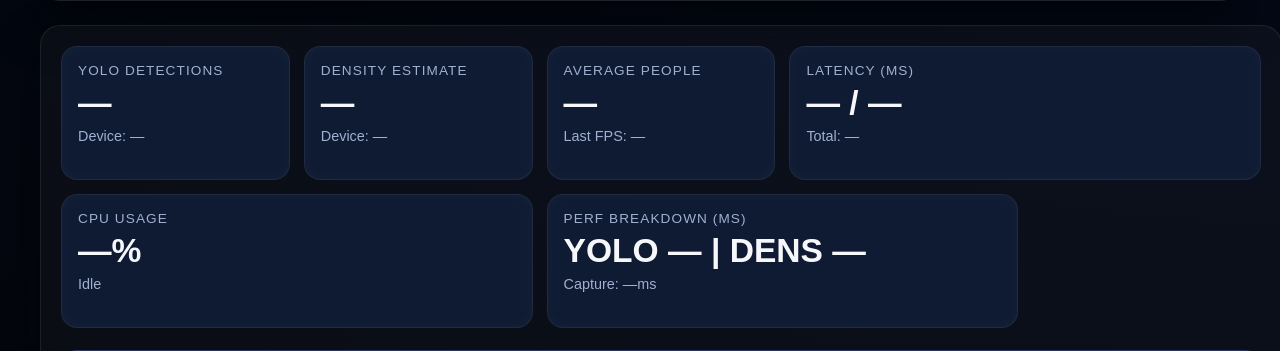
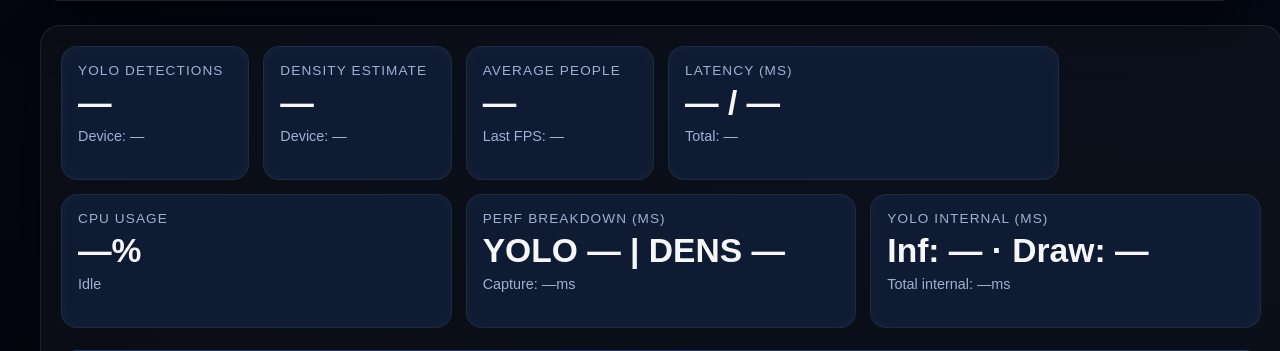
Before and after one commit to Nutz95/PeopleCounter, a Flask app: template templates/index.html in a window 1280 px wide. Shown: the part 1160-1511 px from the top of the page. Run offline with Flask 3, Linux system fonts and the light colour scheme; the template is opened without the code that fills it, so the values that code supplies are empty.

Commit message:
feat: Enhance YOLO internal performance metrics and update web UI for real-time display

```diff
--- a/camera_app_pipeline.py
+++ b/camera_app_pipeline.py
@@ -287,6 +287,7 @@ class CameraAppPipeline:
                     yolo_dev = getattr(self.yolo_counter, 'last_device', 'GPU')
                     dens_dev = getattr(self.processor, 'last_device', 'GPU')
                     yp = getattr(self.yolo_counter, 'last_perf', {}) if self.yolo_counter else {}
+                    yolo_internal = getattr(self.yolo_counter, 'last_internal', {}) if self.yolo_counter else {}
                     dp = getattr(self.processor, 'last_perf', {}) if self.processor else {}
 
                     cpu_usage = psutil.cpu_percent()
@@ -409,6 +410,9 @@ class CameraAppPipeline:
                         "yolo_pre_ms": float(yp.get('preprocess', 0) * 1000),
                         "yolo_gpu_ms": float(yp.get('infer', 0) * 1000),
                         "yolo_post_ms": float(yp.get('postprocess', 0) * 1000),
+                        "yolo_internal_inf_ms": float(yolo_internal.get('t_inf', 0) * 1000),
+                        "yolo_internal_draw_ms": float(yolo_internal.get('t_draw', 0) * 1000),
+                        "yolo_internal_total_ms": float(yolo_internal.get('total_internal', 0) * 1000),
                         "density_pre_ms": float(dp.get('preprocess', 0) * 1000),
                         "density_gpu_ms": float(dp.get('infer', 0) * 1000),
                         "density_post_ms": float(dp.get('postprocess', 0) * 1000),
--- a/static/js/app.js
+++ b/static/js/app.js
@@ -19,6 +19,8 @@ const videoHistoryList = document.getElementById('videoHistoryList');
 const historyChartShell = document.getElementById('historyChartShell');
 const historyChart = document.getElementById('historyChart');
 const historyCtx = historyChart ? historyChart.getContext('2d') : null;
+const yoloInternalValue = document.getElementById('yoloInternalValue');
+const yoloInternalTotalValue = document.getElementById('yoloInternalTotalValue');
 const graphEmpty = document.getElementById('graphEmpty');
 const metricsInterval = 1100;
 const MAX_LOGS = 6;
@@ -26,7 +28,7 @@ const MAX_LOGS = 6;
 function sendControl(payload) {
   fetch(baseUrl + '/api/control', {
     method: 'POST',
-    headers: {'Content-Type': 'application/json'},
+    headers: { 'Content-Type': 'application/json' },
     body: JSON.stringify(payload)
   }).catch(console.error);
 }
@@ -42,6 +44,10 @@ function formatStage(prefix, value) {
     return `${prefix} ${value.toFixed(1)}ms`;
   }
   return null;
+}
+
+function formatMsValue(value) {
+  return (typeof value === 'number' && Number.isFinite(value)) ? `${value.toFixed(1)}ms` : '—';
 }
 
 function updateOverlayButton(enabled) {
@@ -140,31 +146,31 @@ function drawHistoryChart(records = []) {
   drawLine(yoloValues, 'rgba(0, 255, 0, 0.8)', 1.5);
 }
 
-debugToggle.addEventListener('change', () => sendControl({debug: debugToggle.checked}));
+debugToggle.addEventListener('change', () => sendControl({ debug: debugToggle.checked }));
 profileStart.addEventListener('click', () => {
-  sendControl({profile_action: 'start'});
+  sendControl({ profile_action: 'start' });
   setProfileButtons(true);
 });
 profileStop.addEventListener('click', () => {
-  sendControl({profile_action: 'stop'});
+  sendControl({ profile_action: 'stop' });
   setProfileButtons(false);
 });
-profileClear.addEventListener('click', () => sendControl({profile_action: 'clear'}));
+profileClear.addEventListener('click', () => sendControl({ profile_action: 'clear' }));
 profileViewSelect.addEventListener('change', (event) => {
   const value = event.target.value;
   profileViewBadge.textContent = value.replace('_', ' ');
-  sendControl({profile_name: value});
+  sendControl({ profile_name: value });
 });
 overlayToggle.addEventListener('click', () => {
   const nextState = overlayToggle.dataset.state !== 'on';
   updateOverlayButton(nextState);
-  sendControl({overlay: nextState});
+  sendControl({ overlay: nextState });
 });
 updateOverlayButton(overlayToggle.dataset.state === 'on');
 
 async function refreshMetrics() {
   try {
-    const response = await fetch(baseUrl + '/api/metrics', {cache: 'no-store'});
+    const response = await fetch(baseUrl + '/api/metrics', { cache: 'no-store' });
     if (!response.ok) {
       throw new Error('Unable to reach metrics');
     }
@@ -214,6 +220,14 @@ async function refreshMetrics() {
       <div class="perf-line">YOLO ${yoloStages || '—'}</div>
       <div class="perf-line">DENS ${densityStages || '—'}</div>
     `;
+    if (yoloInternalValue) {
+      const infLabel = formatMsValue(data.yolo_internal_inf_ms);
+      const drawLabel = formatMsValue(data.yolo_internal_draw_ms);
+      yoloInternalValue.textContent = `Inf: ${infLabel} · Draw: ${drawLabel}`;
+    }
+    if (yoloInternalTotalValue) {
+      yoloInternalTotalValue.textContent = formatMsValue(data.yolo_internal_total_ms);
+    }
     updateProfileLog(data.profile_log || []);
   } catch (error) {
     fpsStatus.textContent = 'Waiting for metrics...';
@@ -250,16 +264,16 @@ function updateProfileLog(entries) {
 
 function toggleFullscreen() {
   if (!document.fullscreenElement) {
-    videoWrapper.requestFullscreen().catch(() => {});
+    videoWrapper.requestFullscreen().catch(() => { });
   } else {
-    document.exitFullscreen().catch(() => {});
+    document.exitFullscreen().catch(() => { });
   }
 }
 
 document.getElementById('fullscreenBtn').addEventListener('click', toggleFullscreen);
 document.getElementById('fitBtn').addEventListener('click', () => {
-  document.exitFullscreen().catch(() => {});
-  videoWrapper.scrollIntoView({behavior: 'smooth'});
+  document.exitFullscreen().catch(() => { });
+  videoWrapper.scrollIntoView({ behavior: 'smooth' });
 });
 window.addEventListener('keydown', (event) => {
   if (event.code === 'KeyF') {
--- a/templates/index.html
+++ b/templates/index.html
@@ -1,17 +1,20 @@
 <!doctype html>
 <html lang="en">
+
 <head>
   <meta charset="utf-8">
   <title>PeopleCounter GPU Monitor</title>
   <meta name="viewport" content="width=device-width, initial-scale=1">
   <link rel="stylesheet" href="{{ url_for('static', filename='css/app.css') }}">
 </head>
+
 <body>
   <header class="hero">
     <div>
       <p class="eyebrow">PeopleCounter GPU Stream</p>
       <h1>Live Metrics & Controls</h1>
-      <p style="color: var(--muted); margin: 0;">Toggle profiles, debug logs, and fullscreen while seeing FPS, CPU, and density without the terminal.</p>
+      <p style="color: var(--muted); margin: 0;">Toggle profiles, debug logs, and fullscreen while seeing FPS, CPU, and
+        density without the terminal.</p>
     </div>
     <div class="hero-note">
       <span>Port {{ port }}</span>
@@ -28,9 +31,10 @@
           <button id="fullscreenBtn" type="button">Fullscreen</button>
           <button id="fitBtn" type="button">Fit View</button>
         </div>
-          <button id="overlayToggle" class="overlay-button" type="button" data-state="on">Hide metric chart</button>
+        <button id="overlayToggle" class="overlay-button" type="button" data-state="on">Hide metric chart</button>
       </div>
-      <p class="video-hint">Connect from any browser at http://localhost:{{ port }} to mirror the feed from this device.</p>
+      <p class="video-hint">Connect from any browser at http://localhost:{{ port }} to mirror the feed from this device.
+      </p>
       <div class="video-history">
         <div class="video-history-header">
           <span>Stream overview</span>
@@ -79,6 +83,11 @@
           <div class="metric-value" id="perfSummary">YOLO — | DENS —</div>
           <div class="metric-footnote" id="captureTimeLabel">Capture: —ms</div>
         </article>
+        <article class="metric-card wide">
+          <div class="metric-title">YOLO internal (ms)</div>
+          <div class="metric-value" id="yoloInternalValue">Inf: — · Draw: —</div>
+          <div class="metric-footnote">Total internal: <span id="yoloInternalTotalValue">—</span>ms</div>
+        </article>
       </div>
       <div class="control-group">
         <label class="toggle">
@@ -87,9 +96,11 @@
         </label>
         <div class="profile-controls">
           <select id="profileViewSelect">
-            <option value="Live Metrics" {% if active_profile == 'Live Metrics' %}selected{% endif %}>Live Metrics</option>
+            <option value="Live Metrics" {% if active_profile=='Live Metrics' %}selected{% endif %}>Live Metrics
+            </option>
             {% for profile in profiles %}
-              <option value="{{ profile }}" {% if profile == active_profile %}selected{% endif %}>{{ profile.replace('_', ' ') }}</option>
+            <option value="{{ profile }}" {% if profile==active_profile %}selected{% endif %}>{{ profile.replace('_', '
+              ') }}</option>
             {% endfor %}
           </select>
           <button id="profileStart" type="button">Start Profiling</button>
@@ -104,11 +115,14 @@
         <p class="log-empty">Profiles will appear here when profiling is active.</p>
       </div>
       <div class="instruction-card">
-        <p>Use this web UI to monitor FPS, alerts, and device status while the camera feeds the backend in the same terminal.</p>
-        <p>The profile selector mirrors what the launch script can configure via <code>scripts/configs</code> when you need a different backend.</p>
+        <p>Use this web UI to monitor FPS, alerts, and device status while the camera feeds the backend in the same
+          terminal.</p>
+        <p>The profile selector mirrors what the launch script can configure via <code>scripts/configs</code> when you
+          need a different backend.</p>
       </div>
     </section>
   </main>
   <script src="{{ url_for('static', filename='js/app.js') }}" defer></script>
 </body>
+
 </html>
```
Also changed, not shown: yolo_seg_people_counter.py (+8 -0 lines), README_DOCKER.md.
